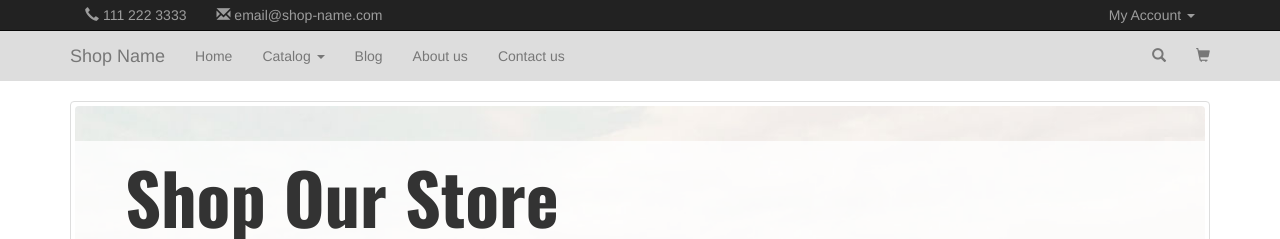
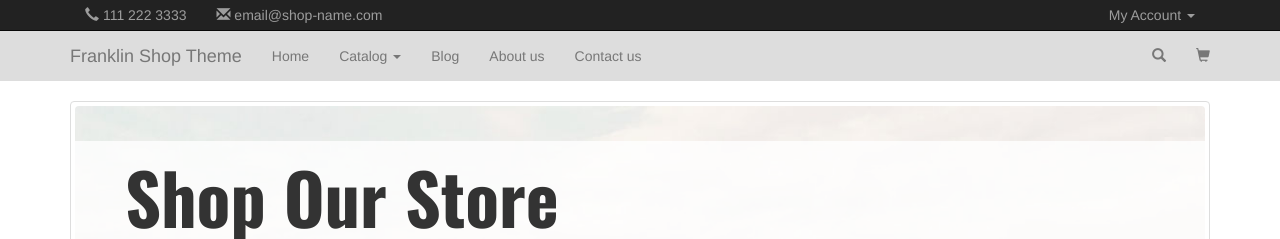
Before and after one commit to vassilis/jekyll-ecommerce-template, a Jekyll site: the page built from index.html, in a window 1280 px wide. Shown: the top 239 px of the page. Built offline with Jekyll 4.4.1, drawn with Linux system fonts in a browser that asks for light colours; nearby versions of some CDN libraries.

Commit message:
update shop name in config

```diff
--- a/_config.yml
+++ b/_config.yml
@@ -15,7 +15,7 @@ markdown: kramdown
 permalink: pretty
 
 shop:
-  name: "Shop Name"
+  name: "Franklin Shop Theme"
   phone: "111 222 3333"
   email: "email@shop-name.com"
   customer_accounts_enabled: true
```
